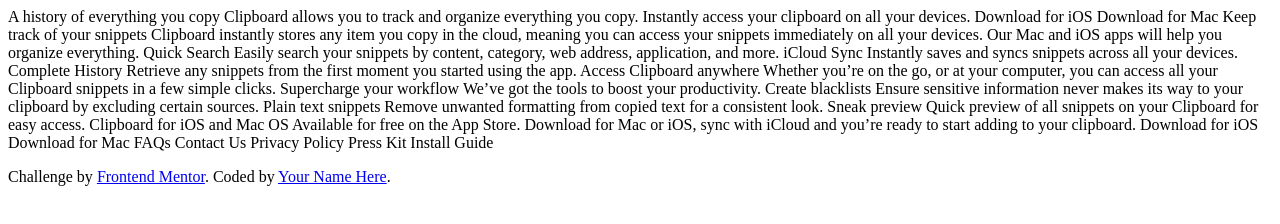
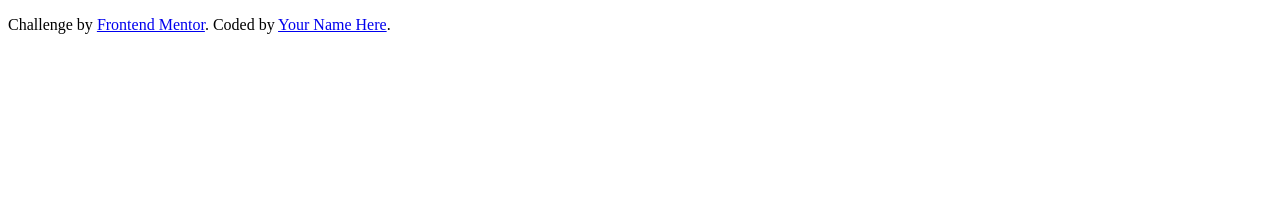
Before and after one commit to dcuevasdev/clipboard-landing-page, a plain HTML site: page index.html in a window 1280 px wide. Drawn offline with Linux system fonts and the light colour scheme.

Commit message:
Quitar los textos que trae por defecto el reto en el HTML

```diff
--- a/index.html
+++ b/index.html
@@ -3,41 +3,18 @@
   <head>
     <meta charset="UTF-8" />
     <meta name="viewport" content="width=device-width, initial-scale=1.0" />
-    <!-- displays site properly based on user's device -->
+    <link rel="stylesheet" href="css/styles.css" />
     <link
       rel="icon"
       type="image/png"
       sizes="32x32"
       href="./images/favicon-32x32.png"
     />
-    <link rel="stylesheet" href="css/styles.css" />
     <title>Frontend Mentor | Clipboard landing page</title>
-
-    <!-- Feel free to remove these styles or customise in your own stylesheet 👍 -->
   </head>
   <body>
-    A history of everything you copy Clipboard allows you to track and organize
-    everything you copy. Instantly access your clipboard on all your devices.
-    Download for iOS Download for Mac Keep track of your snippets Clipboard
-    instantly stores any item you copy in the cloud, meaning you can access your
-    snippets immediately on all your devices. Our Mac and iOS apps will help you
-    organize everything. Quick Search Easily search your snippets by content,
-    category, web address, application, and more. iCloud Sync Instantly saves
-    and syncs snippets across all your devices. Complete History Retrieve any
-    snippets from the first moment you started using the app. Access Clipboard
-    anywhere Whether you’re on the go, or at your computer, you can access all
-    your Clipboard snippets in a few simple clicks. Supercharge your workflow
-    We’ve got the tools to boost your productivity. Create blacklists Ensure
-    sensitive information never makes its way to your clipboard by excluding
-    certain sources. Plain text snippets Remove unwanted formatting from copied
-    text for a consistent look. Sneak preview Quick preview of all snippets on
-    your Clipboard for easy access. Clipboard for iOS and Mac OS Available for
-    free on the App Store. Download for Mac or iOS, sync with iCloud and you’re
-    ready to start adding to your clipboard. Download for iOS Download for Mac
-    FAQs Contact Us Privacy Policy Press Kit Install Guide
-
     <footer>
-      <p>
+      <p class="attribution">
         Challenge by
         <a href="https://www.frontendmentor.io?ref=challenge" target="_blank"
           >Frontend Mentor</a
```
